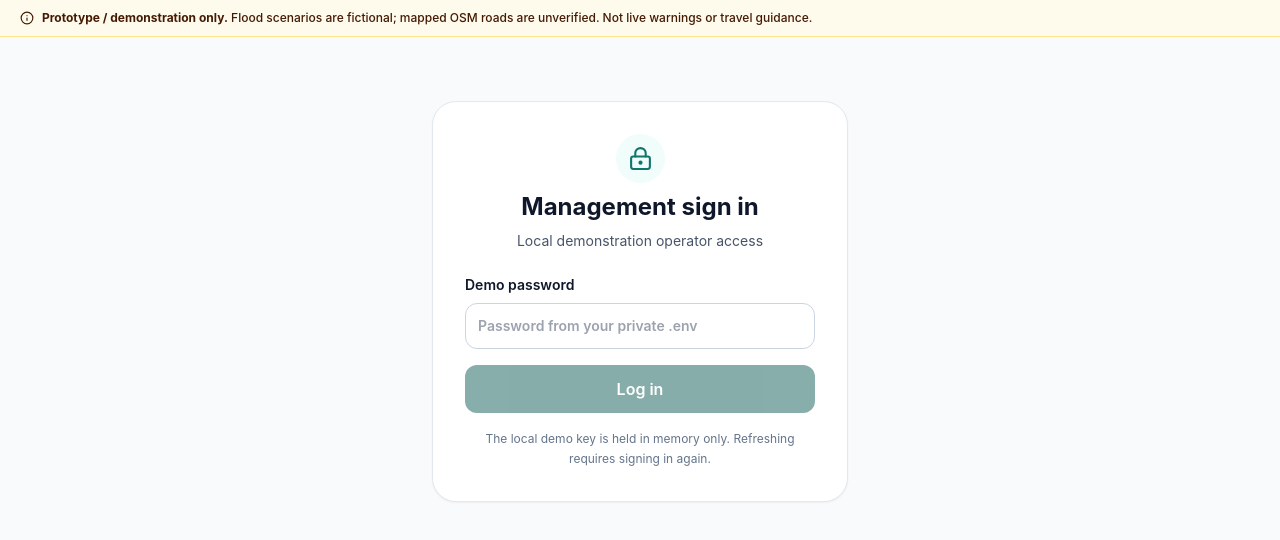
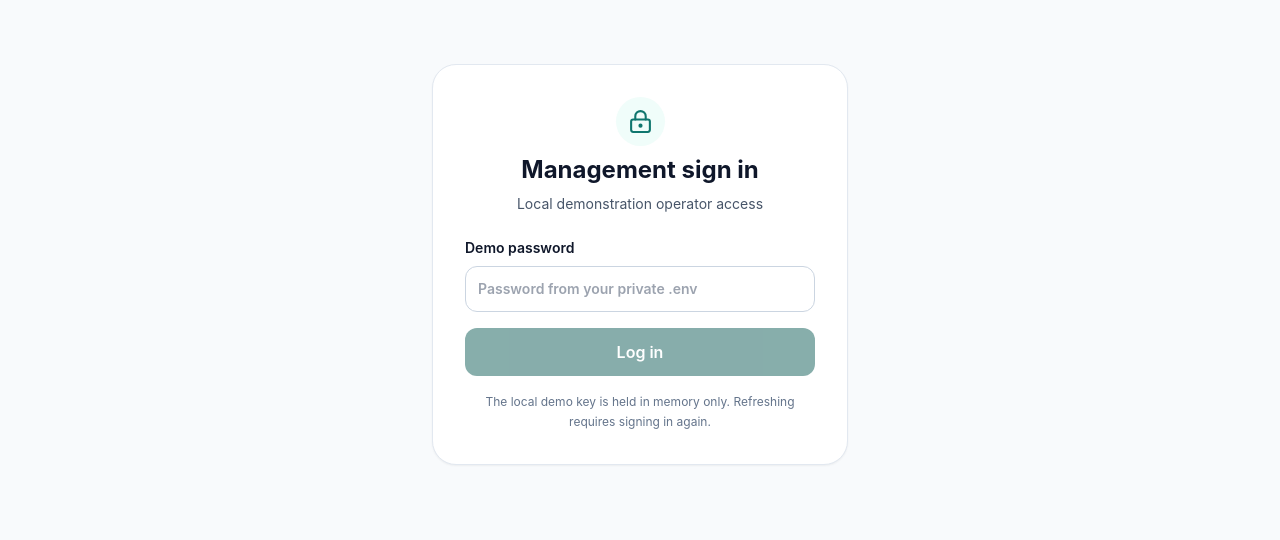
Before and after one commit to hamoodalsahur/township_flood_system, a Next.js app: page /management in a window 1280 px wide. Shown: the top 540 px of the page. Built offline with nearby package versions, Linux system fonts and the light colour scheme.

Commit message:
Remove repeated management banner; retain sidebar demo notice

```diff
--- a/src/app/management/layout.tsx
+++ b/src/app/management/layout.tsx
@@ -1,8 +1,7 @@
 import type {ReactNode} from "react";
-import PrototypeNotice from "@/components/PrototypeNotice";
 import ManagementShell from "@/components/management/ManagementShell";
 
 /** Persistent App Router layout: sign-in state survives navigation between child pages. */
 export default function ManagementLayout({children}:{children:ReactNode}){
-  return <main><PrototypeNotice/><ManagementShell>{children}</ManagementShell></main>;
+  return <ManagementShell>{children}</ManagementShell>;
 }
```
